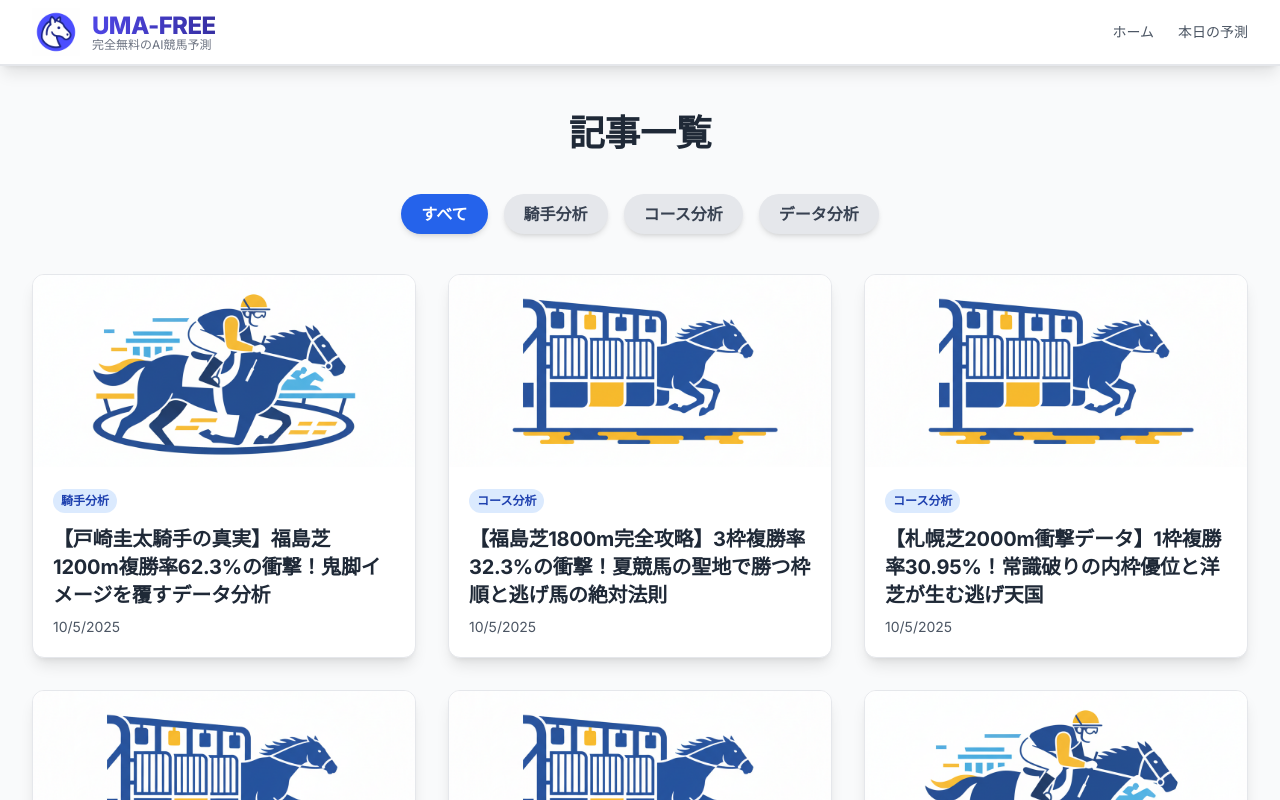
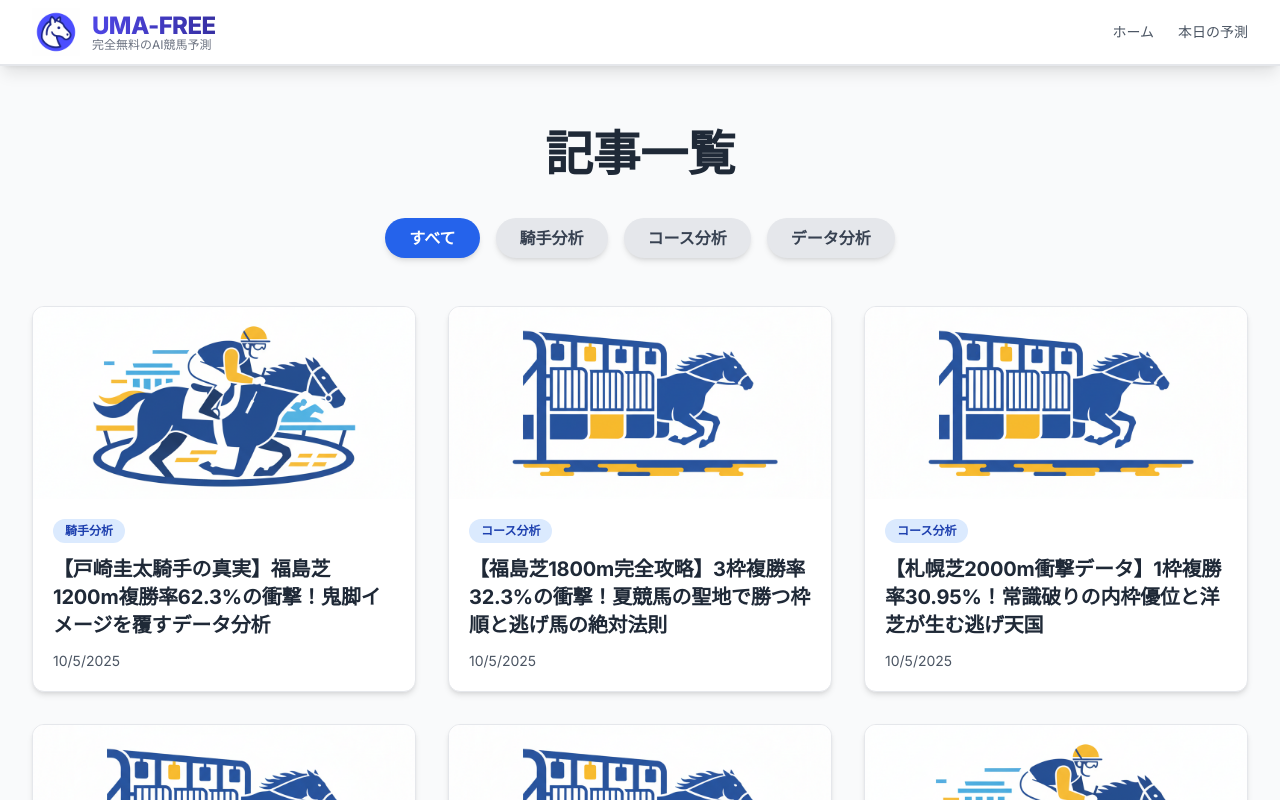
Before and after one commit to umazkym/keiba_site_v1, a Next.js app in the folder frontend/: page /articles in a window 1280 px wide. Shown: the top 800 px of the page. Built offline with nearby package versions, Linux system fonts and the light colour scheme; no server answers.

Commit message:
no message

```diff
--- a/frontend/app/about/page.tsx
+++ b/frontend/app/about/page.tsx
@@ -62,48 +62,30 @@ const aboutContent = {
 
 export default function AboutPage() {
     return (
-        <div className="container mx-auto my-10 px-4">
-            <div className="max-w-4xl mx-auto bg-white p-6 md:p-8 rounded-lg shadow-md border">
-                <div className="space-y-10">
-                    {/* 定義したデータを元に描画 */}
+        <div className="flex flex-col gap-8 py-12 px-4">
+            <div className="max-w-4xl mx-auto w-full bg-white p-8 rounded-lg shadow-md border border-gray-200">
+                <div className="flex flex-col gap-10">
                     <div>
-                        <h1 className="text-3xl font-bold text-gray-800 mb-4 border-b pb-4">{aboutContent.main.title}</h1>
-                        {aboutContent.main.paragraphs.map((text, index) => (
-                            <p key={index} className={`text-gray-700 leading-relaxed ${index > 0 ? 'mt-4' : ''}`}>{text}</p>
-                        ))}
+                        <h1 className="text-4xl font-bold text-gray-800 mb-6 border-b-2 border-gray-300 pb-4">{aboutContent.main.title}</h1>
+                        {aboutContent.main.paragraphs.map((text, index) => (<p key={index} className={`text-gray-700 leading-8 text-base ${index > 0 ? 'mt-4' : ''}`}>{text}</p>))}
                     </div>
-
-                    <section>
-                        <h2 className="text-2xl font-bold text-gray-800 mb-6 border-b pb-3">{aboutContent.operatorInfo.title}</h2>
-                        <dl className="space-y-4">
-                            {aboutContent.operatorInfo.items.map(item => (
-                                <div key={item.label} className="grid grid-cols-1 sm:grid-cols-4 gap-x-4">
-                                    <dt className="font-semibold text-gray-700">{item.label}</dt>
-                                    <dd className="sm:col-span-3 text-gray-800" dangerouslySetInnerHTML={{ __html: item.value }} />
-                                </div>
-                            ))}
+                    <section className="flex flex-col gap-4">
+                        <h2 className="text-3xl font-bold text-gray-800 border-b-2 border-gray-300 pb-3">{aboutContent.operatorInfo.title}</h2>
+                        <dl className="flex flex-col gap-6">
+                            {aboutContent.operatorInfo.items.map(item => (<div key={item.label} className="grid grid-cols-1 sm:grid-cols-4 gap-4"><dt className="font-bold text-gray-700 text-base">{item.label}</dt><dd className="sm:col-span-3 text-gray-800 text-base" dangerouslySetInnerHTML={{ __html: item.value }} /></div>))}
                         </dl>
                     </section>
-
-                    <section>
-                        <h2 className="text-2xl font-bold text-gray-800 mb-6 border-b pb-3">{aboutContent.dataInfo.title}</h2>
-                        <div className="space-y-6">
-                            {aboutContent.dataInfo.items.map(item => (
-                                <div key={item.label}>
-                                    <h3 className="font-semibold text-gray-800 text-lg">{item.label}</h3>
-                                    <p className="text-gray-700 mt-1">{item.value}</p>
-                                </div>
-                            ))}
+                    <section className="flex flex-col gap-4">
+                        <h2 className="text-3xl font-bold text-gray-800 border-b-2 border-gray-300 pb-3">{aboutContent.dataInfo.title}</h2>
+                        <div className="flex flex-col gap-8">
+                            {aboutContent.dataInfo.items.map(item => (<div key={item.label} className="flex flex-col gap-2"><h3 className="font-bold text-gray-800 text-lg">{item.label}</h3><p className="text-gray-700 text-base">{item.value}</p></div>))}
                         </div>
                     </section>
-
-                    <section>
-                        <h2 className="text-2xl font-bold text-gray-800 mb-6 border-b pb-3">{aboutContent.techInfo.title}</h2>
-                        <p className="text-gray-700 mb-4">{aboutContent.techInfo.intro}</p>
-                        <ul className="list-disc list-inside space-y-2 text-gray-700">
-                            {aboutContent.techInfo.items.map(item => (
-                                <li key={item} dangerouslySetInnerHTML={{ __html: item }} />
-                            ))}
+                    <section className="flex flex-col gap-4">
+                        <h2 className="text-3xl font-bold text-gray-800 border-b-2 border-gray-300 pb-3">{aboutContent.techInfo.title}</h2>
+                        <p className="text-gray-700 text-base mb-4">{aboutContent.techInfo.intro}</p>
+                        <ul className="list-disc list-inside flex flex-col gap-3 text-gray-700">
+                            {aboutContent.techInfo.items.map(item => (<li key={item} className="text-base" dangerouslySetInnerHTML={{ __html: item }} />))}
                         </ul>
                     </section>
                 </div>
--- a/frontend/app/articles/page.tsx
+++ b/frontend/app/articles/page.tsx
@@ -40,77 +40,19 @@ const content = {
 export default function ArticlesPage({ searchParams }: ArticlesPageProps) {
     const allArticles = getAllArticles();
     const uniqueCategories = getUniqueCategories();
-
     const selectedCategory = searchParams.category;
-
-    const filteredArticles = selectedCategory
-        ? allArticles.filter((article) => article.category === selectedCategory)
-        : allArticles;
-
+    const filteredArticles = selectedCategory ? allArticles.filter((article) => article.category === selectedCategory) : allArticles;
     return (
-        <div className="container mx-auto px-4 py-8">
-            {/* ▼▼▼▼▼【ここから修正】定義したテキストを使用 ▼▼▼▼▼ */}
-            <h1 className="text-4xl font-bold text-center mb-10">
-                {selectedCategory ? `${selectedCategory}の${content.title}` : content.title}
-            </h1>
-
-            <div className="flex flex-wrap justify-center gap-4 mb-10">
-                <Link
-                    href="/articles"
-                    className={`font-bold py-2 px-5 rounded-full transition-colors shadow-md ${!selectedCategory ? 'bg-blue-600 text-white' : 'bg-gray-200 text-gray-700 hover:bg-gray-300'}`}
-                >
-                    {content.allCategoryButton}
-                </Link>
-            {/* ▲▲▲▲▲【修正ここまで】▲▲▲▲▲ */}
-                {uniqueCategories.map((category) => (
-                    <Link
-                        href={`/articles?category=${encodeURIComponent(category)}`}
-                        key={category}
-                        className={`font-bold py-2 px-5 rounded-full transition-colors shadow-md ${selectedCategory === category ? 'bg-blue-600 text-white' : 'bg-gray-200 text-gray-700 hover:bg-gray-300'}`}
-                    >
-                        {category}
-                    </Link>
-                ))}
+        <div className="flex flex-col gap-12 py-12 px-4">
+            <div className="flex flex-col gap-10">
+                <h1 className="text-5xl font-bold text-center text-gray-800">{selectedCategory ? `${selectedCategory}の${content.title}` : content.title}</h1>
+                <div className="flex flex-wrap justify-center gap-4">
+                    <Link href="/articles" className={`font-bold py-2 px-6 rounded-full transition-all duration-200 shadow-md ${!selectedCategory ? 'bg-blue-600 text-white shadow-lg' : 'bg-gray-200 text-gray-700 hover:bg-gray-300'}`}>{content.allCategoryButton}</Link>
+                    {uniqueCategories.map((category) => (<Link href={`/articles?category=${encodeURIComponent(category)}`} key={category} className={`font-bold py-2 px-6 rounded-full transition-all duration-200 shadow-md ${selectedCategory === category ? 'bg-blue-600 text-white shadow-lg' : 'bg-gray-200 text-gray-700 hover:bg-gray-300'}`}>{category}</Link>))}
+                </div>
             </div>
-
-            <div className="grid grid-cols-1 md:grid-cols-2 lg:grid-cols-3 gap-8">
-                {filteredArticles.map((article) => (
-                    <Link href={`/articles/${article.slug}`} key={article.slug} className="block group border rounded-lg overflow-hidden shadow-lg hover:shadow-2xl transition-shadow duration-300 bg-white">
-                        <div className="relative h-40 sm:h-44 md:h-48 w-full">
-                            <Image
-                                src={article.eyecatch}
-                                alt={article.title}
-                                fill
-                                style={{ objectFit: 'cover' }}
-                                className="transition-transform duration-300 group-hover:scale-105"
-                                sizes="(max-width: 640px) 100vw, (max-width: 1024px) 50vw, 33vw"
-                            />
-                        </div>
-                        <div className="p-5">
-                            <span className="inline-block bg-blue-100 text-blue-800 text-xs font-semibold px-2 py-1 rounded-full mb-3">
-                                {article.category}
-                            </span>
-
-                            <h2
-                                className="text-xl font-bold mb-2 group-hover:text-primary-dark"
-                                style={{
-                                    display: '-webkit-box',
-                                    WebkitLineClamp: 3,
-                                    WebkitBoxOrient: 'vertical',
-                                    overflow: 'hidden',
-                                    textOverflow: 'ellipsis',
-                                    minHeight: '4.5rem'
-                                }}
-                            >
-                                {article.title}
-                            </h2>
-
-                            <p className="text-gray-600 text-sm">
-                                {new Date(article.date).toLocaleDateString()}
-                            </p>
-                        </div>
-                    </Link>
-                ))}
+            <div className="grid grid-cols-1 md:grid-cols-2 lg:grid-cols-3 gap-8 w-full">
+                {filteredArticles.map((article) => (<Link href={`/articles/${article.slug}`} key={article.slug} className="flex flex-col h-full border border-gray-200 rounded-lg overflow-hidden shadow-md hover:shadow-xl transition-all duration-300 bg-white hover:translate-y-[-4px]"><div className="relative h-40 sm:h-44 md:h-48 w-full overflow-hidden"><Image src={article.eyecatch} alt={article.title} fill style={{ objectFit: 'cover' }} className="transition-transform duration-300 group-hover:scale-105" sizes="(max-width: 640px) 100vw, (max-width: 1024px) 50vw, 33vw" /></div><div className="flex flex-col gap-3 p-5"><span className="inline-block w-fit bg-blue-100 text-blue-800 text-xs font-semibold px-3 py-1 rounded-full">{article.category}</span><h2 className="text-xl font-bold text-gray-800 line-clamp-3">{article.title}</h2><p className="text-gray-600 text-sm mt-auto">{new Date(article.date).toLocaleDateString()}</p></div></Link>))}
             </div>
         </div>
     );
```
Also changed, not shown: frontend/app/privacy/page.tsx (+6 -42 lines).
